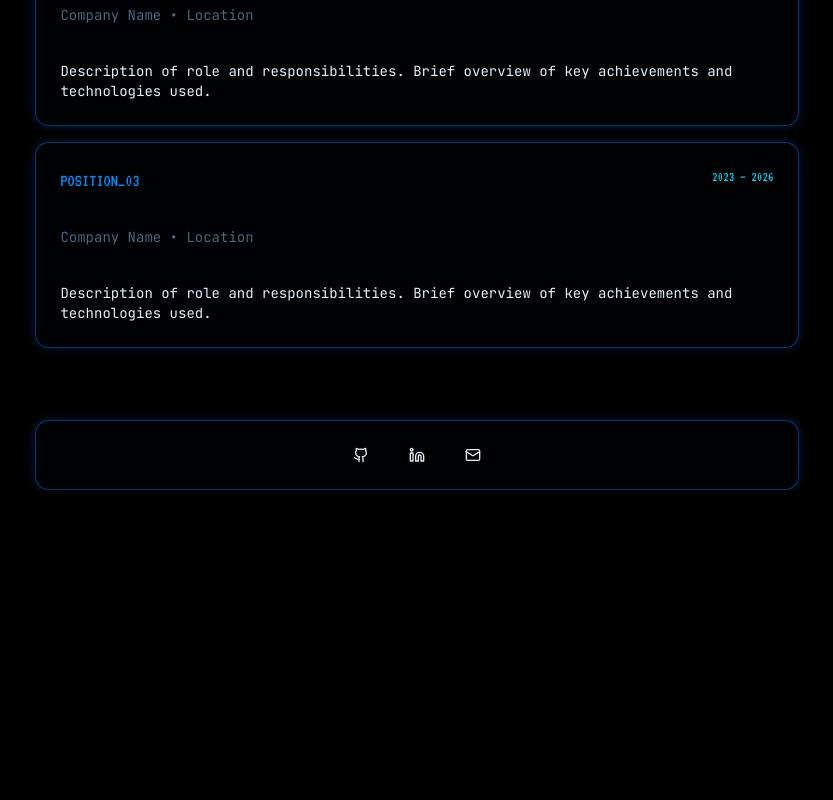
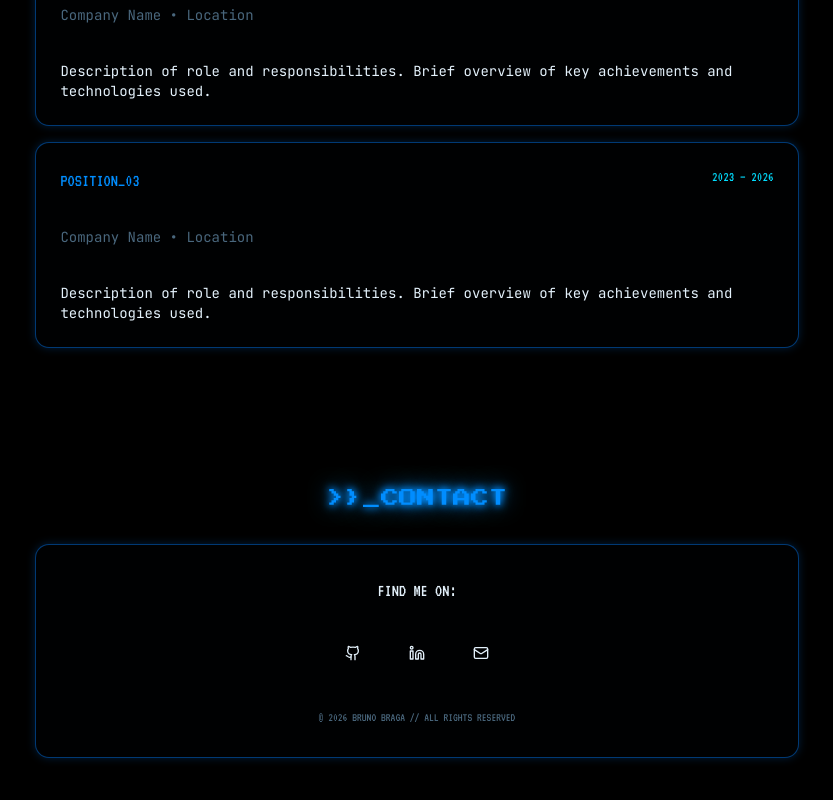
Before and after one commit to bfibraga/portfolio, a React (Vite) app: page / in a window 1280 px wide. Shown: the part 1982-2782 px from the top of the page, without its empty margins (223-1056 px from the left). Before the commit the page ends 2472 px from the top, so only its background shows below. Built offline with nearby package versions, Linux system fonts and the light colour scheme; the HTML template or start-up script is replaced by a standard one.

Commit message:
feat: neon contact icons with glow on hover

```diff
--- a/src/components/contact.tsx
+++ b/src/components/contact.tsx
@@ -1,8 +1,6 @@
 import { Github, Linkedin, Mail } from "lucide-react";
-import TransparentCard from "./ui/transparent-card";
-import { Button } from "./ui/button";
-
-interface ContactProps {}
+import { TransparentCard } from "@/components/ui/transparent-card";
+import { Button } from "@/components/ui/button";
 
 function ContactButton({
   href,
@@ -12,7 +10,7 @@ function ContactButton({
   icon: React.ReactNode;
 }) {
   return (
-    <Button variant="ghost" asChild>
+    <Button variant="ghost" size="icon" className="h-12 w-12 hover:text-primary hover:drop-shadow-[0_0_10px_var(--primary)]" asChild>
       <a href={href} target="_blank" rel="noopener noreferrer">
         {icon}
       </a>
@@ -20,14 +18,18 @@ function ContactButton({
   );
 }
 
-function Contact({}: ContactProps) {
-  const iconSize = "w-10 h-10";
+function Contact() {
+  const iconSize = "h-6 w-6";
 
   return (
-    <TransparentCard
-      className="w-full md:w-3/5 mt-auto p-4 flex flex-row justify-center gap-4"
-      id="contact"
-    >
+    <section id="contact" className="flex flex-col items-center w-full md:w-3/5 relative z-10 py-16">
+      <h2 className="font-heading text-lg text-primary mb-8" style={{ textShadow: "var(--glow-primary)" }}>
+        {">}_CONTACT"}
+      </h2>
+      <TransparentCard className="p-8 w-full">
+        <div className="flex flex-col items-center gap-4">
+          <p className="font-ui text-lg text-foreground mb-2">FIND ME ON:</p>
+          <div className="flex gap-4">
             <ContactButton
               href="https://github.com/bfibraga"
               icon={
@@ -55,7 +57,13 @@ function Contact({}: ContactProps) {
                 </>
               }
             />
+          </div>
+          <p className="font-ui text-xs text-muted-foreground mt-4">
+            © 2026 BRUNO BRAGA // ALL RIGHTS RESERVED
+          </p>
+        </div>
       </TransparentCard>
+    </section>
   );
 }
 
```
Lines whose indentation alone changed are shown as unchanged.
